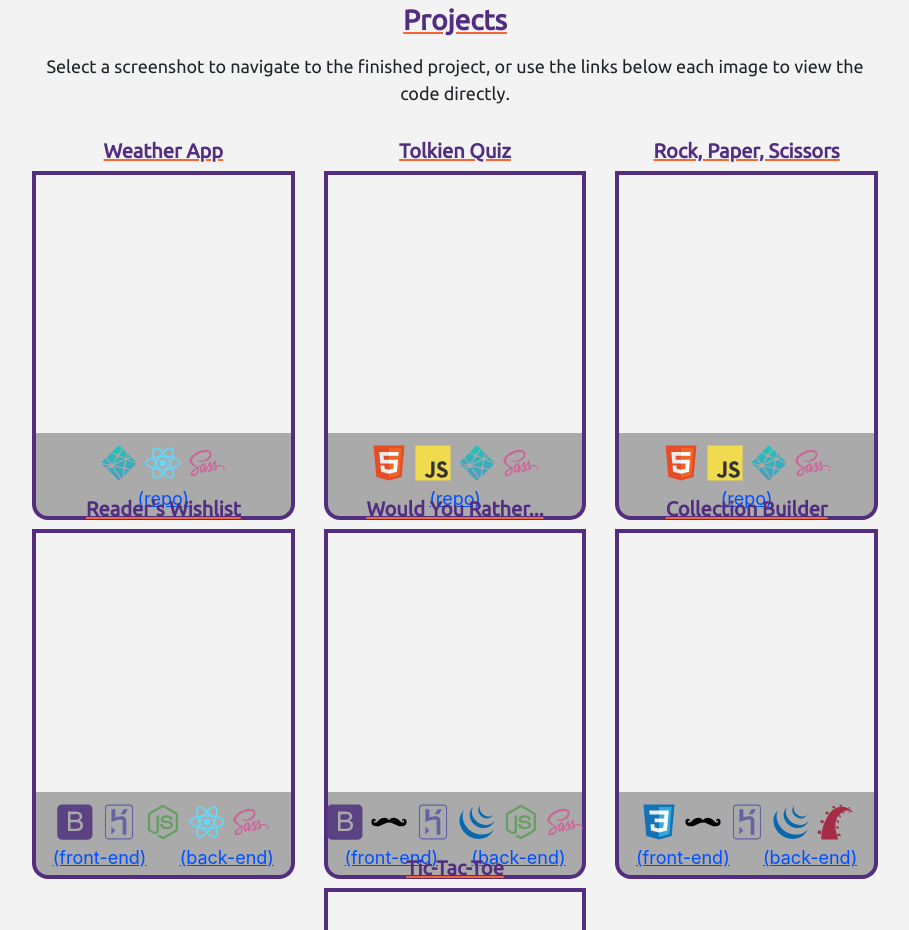
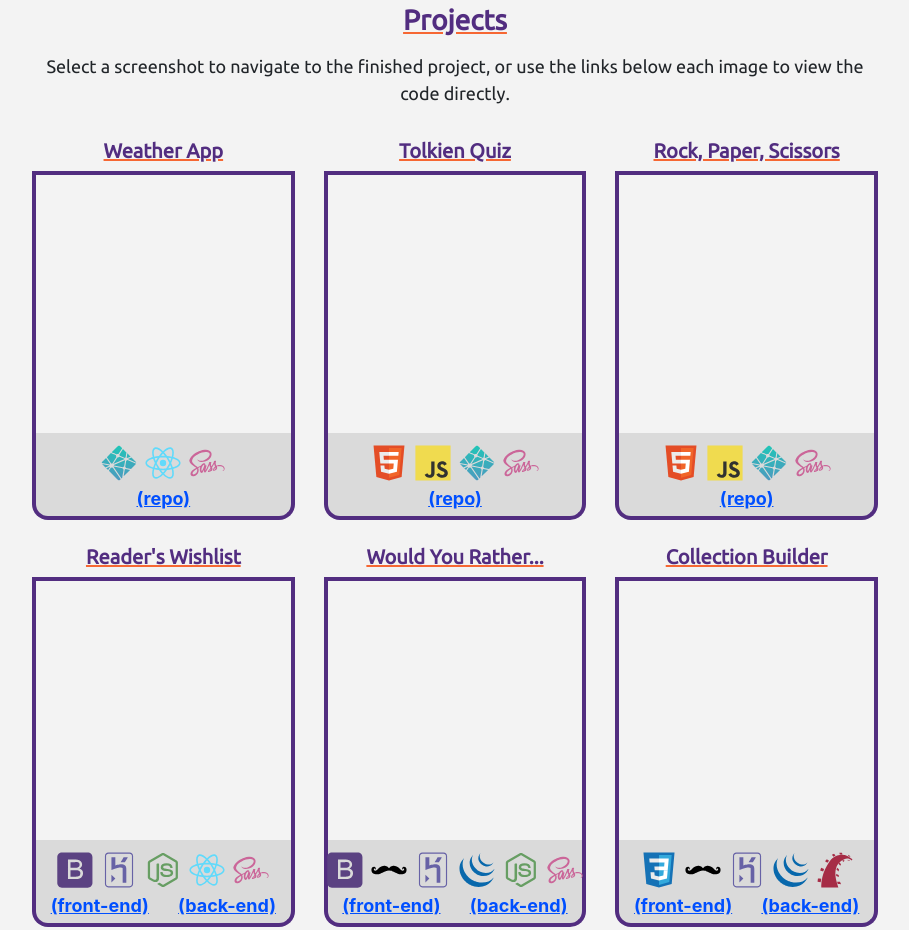
Before and after one commit to jafarlow/portfolio, a website built with webpack: page index.html in a window 1280 px wide. Shown: the part 2117-3047 px from the top of the page, without its empty margins (185-1094 px from the left). Built offline with nearby package versions, Linux system fonts and the light colour scheme; files whose address does not match are found by name.

Commit message:
Minor style tweaks in Projects subsection
index.scss
  - set large bottom margin for `.project-wrapper`
  - removed bottom margin from `.projects`
  - made repo links bold
  - modified opacity for background color on `section`

```diff
--- a/assets/styles/index.scss
+++ b/assets/styles/index.scss
@@ -290,6 +290,10 @@ section {
   justify-content: space-around;
   margin-bottom: 3rem;
 
+  .project-wrapper {
+    margin-bottom: 6rem;
+  }
+
   h3 {
     font-size: 1.25rem;
     margin-top: 1rem;
@@ -307,11 +311,12 @@ section {
     border-top: 0.25rem solid $purple;
     border-right: 0.25rem solid $purple;
     border-left: 0.25rem solid $purple;
-    margin-bottom: 3rem;
+    // margin-bottom: 3rem;
     background-size: cover;
 
     .repo-container {
       width: 100%;
+      font-weight: bold;
       display: flex;
       justify-content: space-around;
     }
@@ -323,7 +328,7 @@ section {
       flex-direction: column;
       align-items: center;
       padding-bottom: 0.25rem;
-      background-color: rgba(0,0,0,0.3);
+      background-color: rgba(0,0,0,0.1);
       // border: 0.25rem solid $purple;
       border-left: 0.25rem solid $purple;
       border-right: 0.25rem solid $purple;
```
